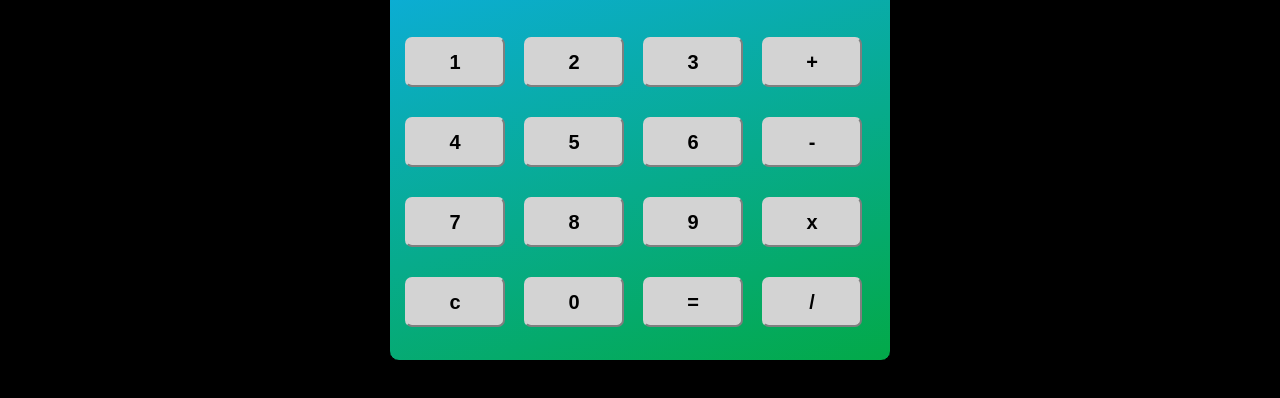
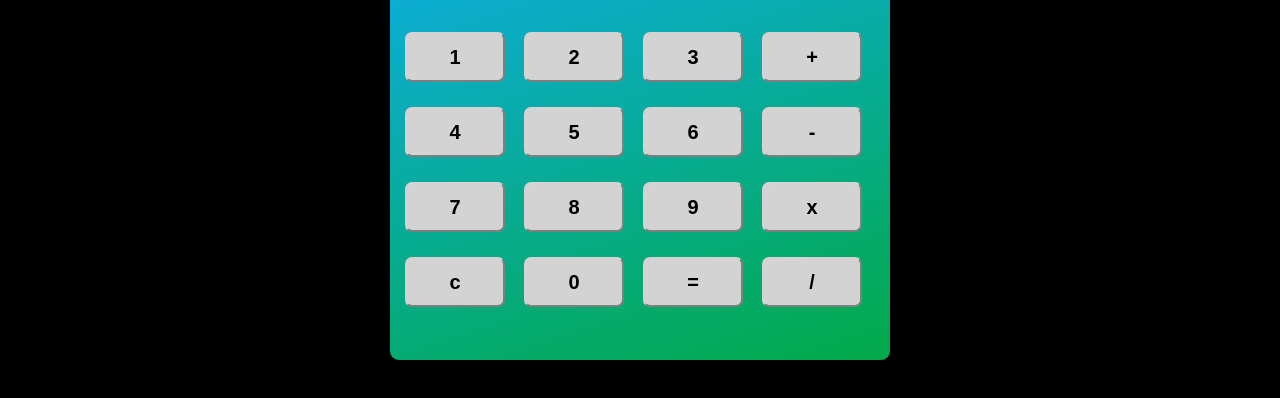
Before and after one commit to Brandon-MK/Calculator-HTML, a plain HTML site: page index.html in a window 1280 px wide. Shown: the part 196-594 px from the top of the page. Drawn offline with Linux system fonts and the light colour scheme.

Commit message:
Debuging the UI

```diff
--- a/main.css
+++ b/main.css
@@ -51,7 +51,7 @@ input[type="button"] {
     font-weight: 900;
     border-radius: 7px;
     margin-left: 15px;
-    margin-top: 30px;
+    margin-top: 25px;
     height: 50px;
 }
 
```
